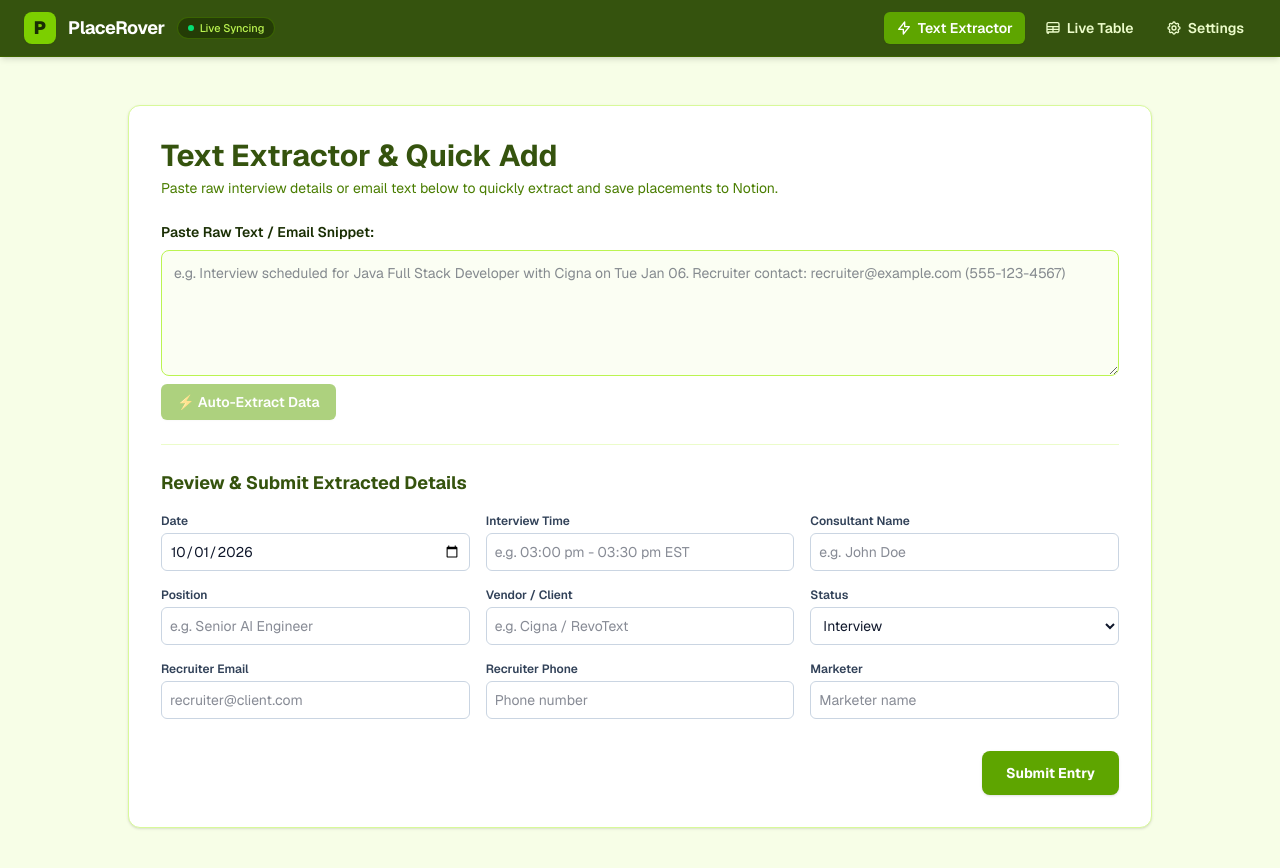
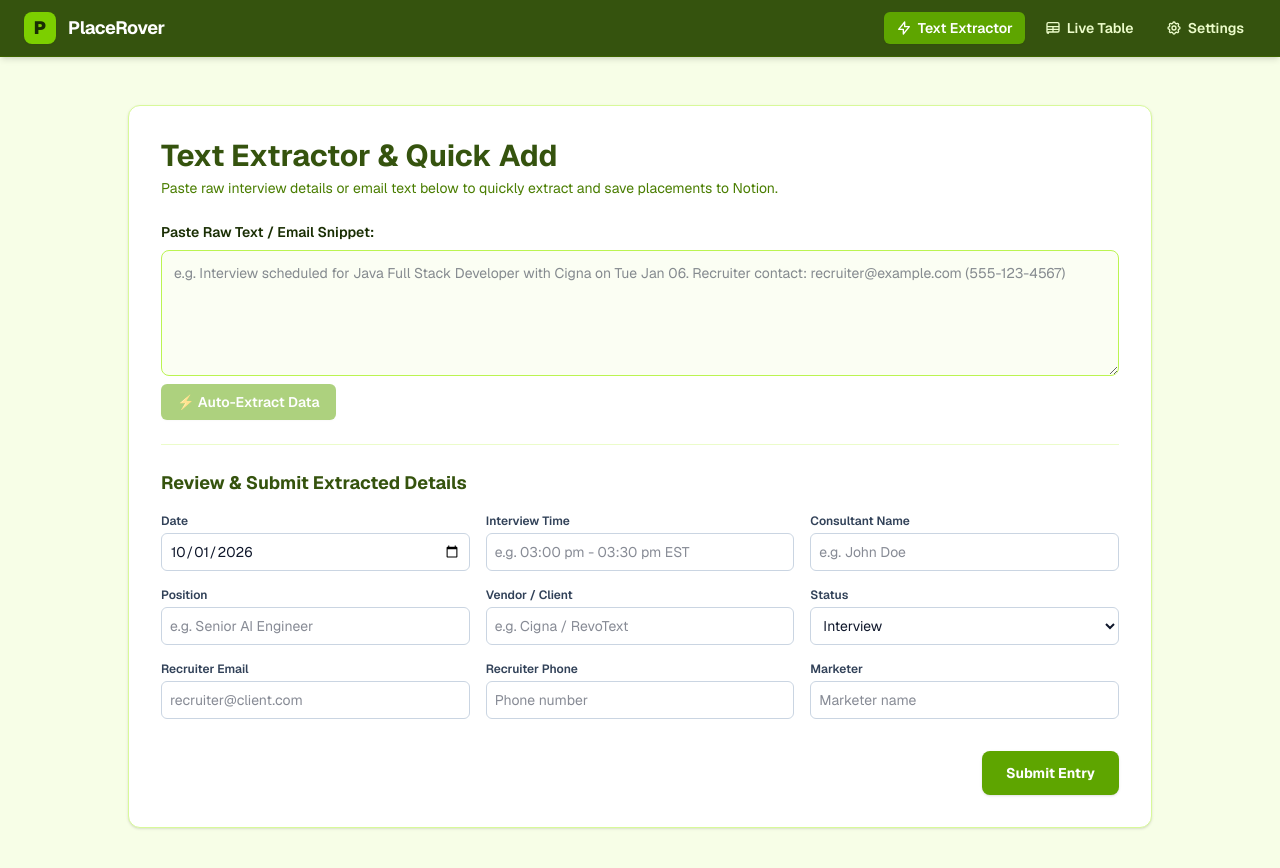
Before and after one commit to codexvista-debug/placehub, a Next.js app: page /extract in a window 1280 px wide. Shown: the top 868 px of the page. Built offline with nearby package versions, Linux system fonts and the light colour scheme.

Commit message:
Clean up UI: remove duplicate sync badge and refine header status indicator

```diff
--- a/app/components/Header.tsx
+++ b/app/components/Header.tsx
@@ -43,7 +43,7 @@ export default function Header() {
       <div className="max-w-full mx-auto px-4 sm:px-6">
         <div className="flex items-center justify-between h-14">
 
-          {/* Logo & Live Sync Indicator */}
+          {/* Logo & Page Context Badge */}
           <div className="flex items-center gap-3">
             <div className="w-8 h-8 rounded-lg bg-lime-500 text-lime-950 font-black text-lg flex items-center justify-center shadow-xs">
               P
@@ -52,11 +52,13 @@ export default function Header() {
               PlaceRover
             </Link>
 
-            {/* Compact Live Sync Indicator Badge */}
-            <span className="hidden sm:flex items-center gap-1.5 bg-lime-950/60 text-lime-300 text-[11px] px-2.5 py-0.5 rounded-full border border-lime-700/60 font-medium">
-              <span className="w-1.5 h-1.5 rounded-full bg-green-400 animate-ping"></span>
-              Live Syncing
-            </span>
+            {/* Subtle, Professional Real-Time Status Badge on Table View */}
+            {pathname === '/' && (
+              <span className="hidden sm:flex items-center gap-1.5 bg-lime-950/50 text-lime-200 text-[11px] px-2.5 py-0.5 rounded-full border border-lime-700/60 font-medium tracking-wide">
+                <span className="w-1.5 h-1.5 rounded-full bg-emerald-400 animate-pulse"></span>
+                Live Sync
+              </span>
+            )}
           </div>
 
           {/* Navigation Items */}
--- a/app/components/TableClient.tsx
+++ b/app/components/TableClient.tsx
@@ -374,7 +374,7 @@ export default function TableClient({
   // Compact Inline Pagination Bar
   const renderPaginationBar = (isBottom = false) => (
     <div className={`flex flex-wrap items-center justify-between gap-2 px-1 text-xs text-lime-900 font-medium ${isBottom ? 'pt-2' : 'pb-2 border-b border-lime-100'}`}>
-      <div className="flex items-center gap-3">
+      <div className="flex items-center gap-2">
         <span className="text-slate-600">
           Showing <strong className="text-slate-900">{filteredAndSortedData.length === 0 ? 0 : startIndex + 1}</strong>-
           <strong className="text-slate-900">{Math.min(startIndex + rowsPerPage, filteredAndSortedData.length)}</strong> of{' '}
@@ -385,17 +385,6 @@ export default function TableClient({
             </span>
           )}
         </span>
-
-        {/* Dynamic Real-time Sync Status indicator */}
-        {syncStatus === 'failed' ? (
-          <span className="flex items-center gap-1 text-[11px] font-bold text-red-600 bg-red-100 px-2 py-0.5 rounded-full border border-red-200">
-            🔴 Sync Failed (Check Notion Connection)
-          </span>
-        ) : (
-          <span className="flex items-center gap-1 text-[11px] font-semibold text-green-700 bg-green-50 px-2 py-0.5 rounded-full border border-green-200">
-            🟢 Real-time Notion Connection OK
-          </span>
-        )}
       </div>
 
       <div className="flex items-center gap-1.5">
```
